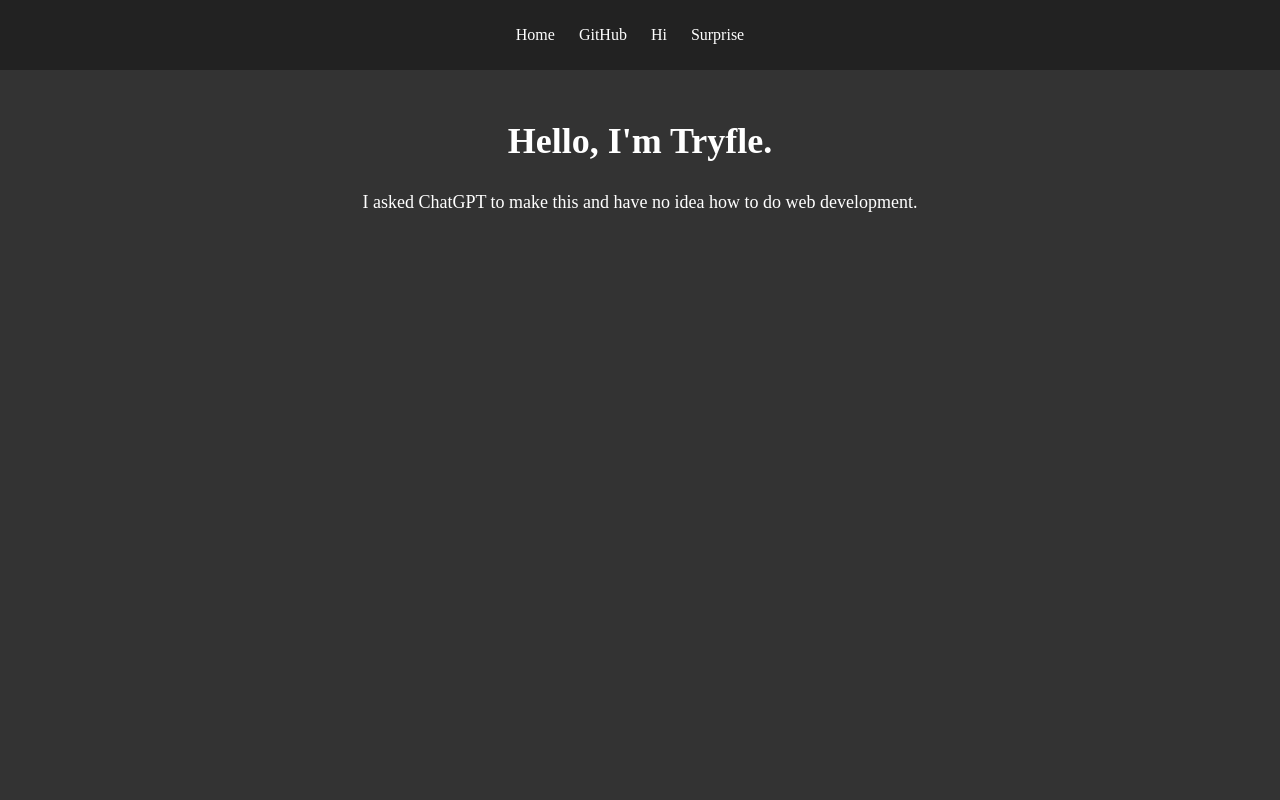
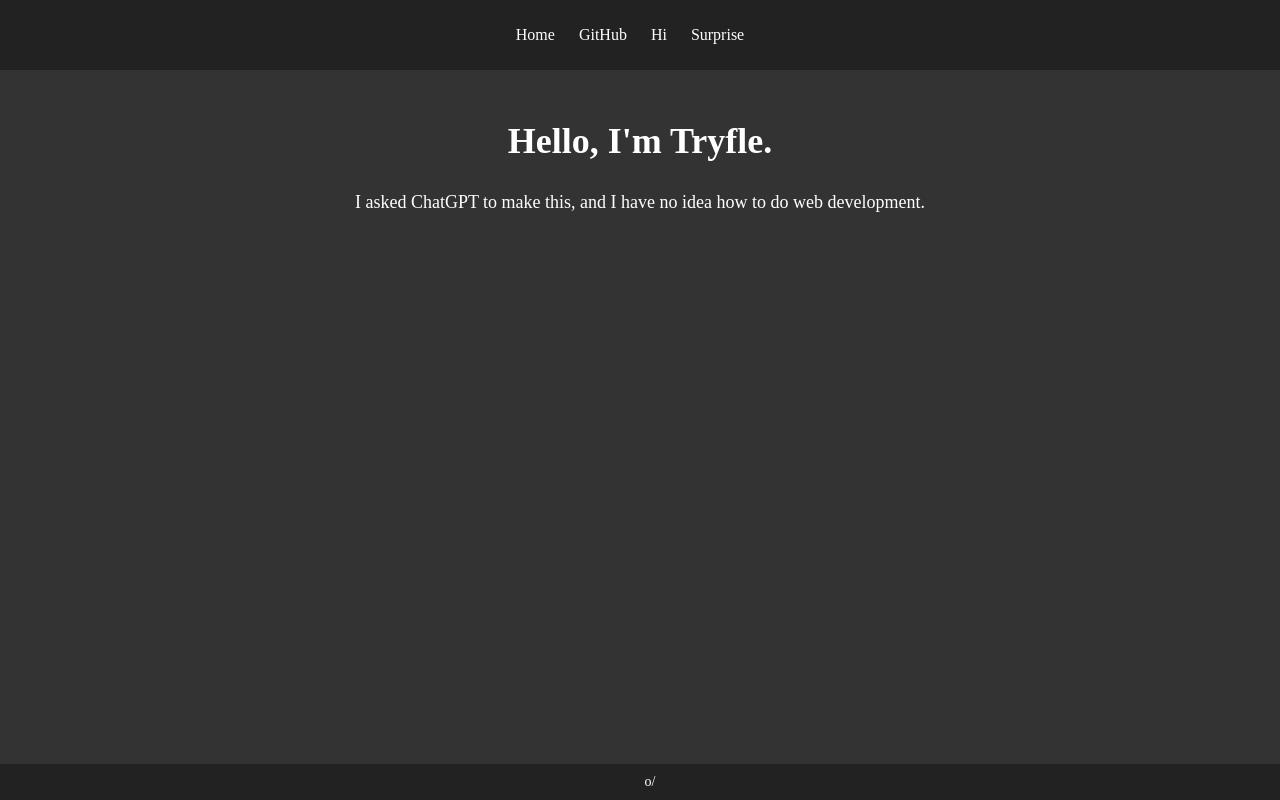
Before and after one commit to Tryflle/tryflle.github.io, a plain HTML site: page index.html in a window 1280 px wide. Drawn offline with Linux system fonts and the light colour scheme.

Commit message:
Update index.html

```diff
--- a/index.html
+++ b/index.html
@@ -3,7 +3,7 @@
 <head>
     <meta charset="UTF-8">
     <meta name="viewport" content="width=device-width, initial-scale=1.0">
-    <title>tryfle's magnificient website</title>
+    <title>tryfle's magnificent website</title>
     <style>
         body {
             background-color: #333; /* Dark background color */
@@ -45,6 +45,19 @@
         p {
             font-size: 18px;
         }
+
+        footer {
+            background-color: #222; /* Dark footer background color */
+            padding: 10px;
+            position: fixed;
+            bottom: 0;
+            width: 100%;
+        }
+
+        footer p {
+            margin: 0;
+            font-size: 14px;
+        }
     </style>
 </head>
 <body>
@@ -61,7 +74,11 @@
 
     <section>
         <h1>Hello, I'm Tryfle.</h1>
-        <p>I asked ChatGPT to make this and have no idea how to do web development.</p>
+        <p>I asked ChatGPT to make this, and I have no idea how to do web development.</p>
     </section>
+
+    <footer>
+        <p>o/</p>
+    </footer>
 </body>
 </html>
```
